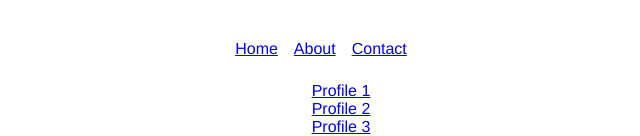
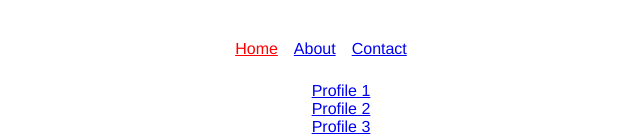
Before and after one commit to furiousnur/VueJs, a Vue app in the folder vueRoute/: page / in a window 1280 px wide. Shown: the part 248-384 px from the top of the page, without its empty margins (319-959 px from the left). Built offline with nearby package versions, Linux system fonts and the light colour scheme.

Commit message:
navbar route active link color change and # remove from url

```diff
--- a/vueRoute/src/components/NavBar.vue
+++ b/vueRoute/src/components/NavBar.vue
@@ -62,4 +62,7 @@ nav li {
 li {
   list-style-type: none;
 }
+a.router-link-exact-active{
+  color: red;
+}
 </style>
--- a/vueRoute/src/router/index.js
+++ b/vueRoute/src/router/index.js
@@ -9,6 +9,7 @@ import ProfileComponent from "../components/ProfileComponent";
 Vue.use(Router)
 
 export default new Router({
+    mode: 'history',
     routes: [
         {
             path: '/hello-world',
```
